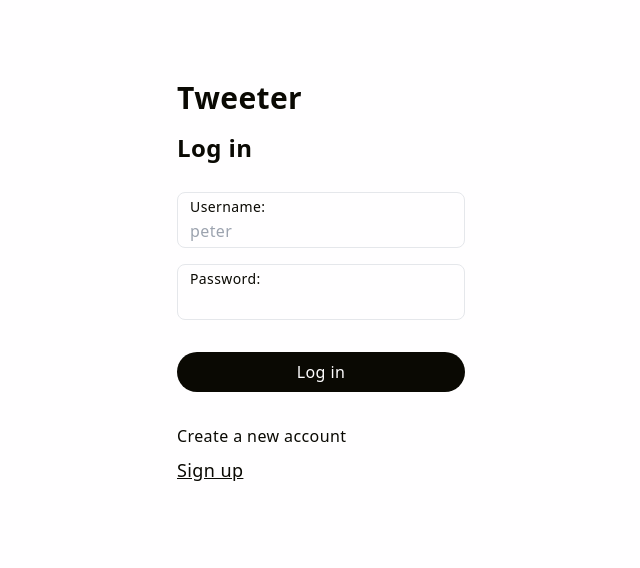
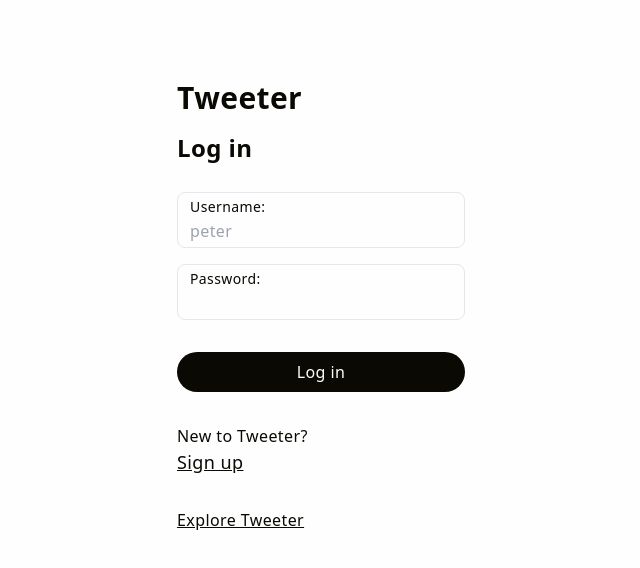
Before and after one commit to peter-abah/tweetar, a React (Create React App) app: page /tweeter/login in a window 1280 px wide. Shown: the top 568 px of the page, without its empty margins (319-959 px from the left). Built offline with nearby package versions, Linux system fonts and the light colour scheme.

Commit message:
Add links to home from login and register page

```diff
--- a/src/routes/SignIn.tsx
+++ b/src/routes/SignIn.tsx
@@ -46,7 +46,11 @@ const SignIn = () => {
         <Loader />
       ) : (
         <div className="w-11/12 max-w-xs my-12 mx-auto py-8 px-4 rounded-2xl">
-          <h1 className="text-3xl pb-4 font-bold">Tweeter</h1>
+          <h1 className="text-3xl pb-4 font-bold">
+            <Link className="hover:underline" to="/">
+              Tweeter
+            </Link>
+          </h1>
           <Form>
             <h2 className="text-2xl font-bold pb-3">Log in</h2>
 
@@ -73,12 +77,20 @@ const SignIn = () => {
             >
               Log in
             </button>
+
             <div className="mt-8 max-w-xs mx-auto">
-              <p className="mb-2">Create a new account</p>
-              <Link className="text-lg underline" to="/register">
+              <p>New to Tweeter?</p>
+              <Link
+                className="text-lg underline hover:no-underline"
+                to="/register"
+              >
                 Sign up
               </Link>
             </div>
+
+            <Link className="block mt-8 underline hover:no-underline" to="/">
+              Explore Tweeter
+            </Link>
           </Form>
         </div>
       )}
--- a/src/routes/SignUp.tsx
+++ b/src/routes/SignUp.tsx
@@ -64,7 +64,11 @@ const SignUp = () => {
         <Loader />
       ) : (
         <div className="theme-light max-w-screen-sm w-11/12 my-12 mx-auto py-8 px-4 rounded-2xl">
-          <h1 className="text-3xl pb-4 font-bold">Tweeter</h1>
+          <h1 className="text-3xl pb-4 font-bold">
+            <Link className="hover:underline" to="/">
+              Tweeter
+            </Link>
+          </h1>
           <Form>
             <h2 className="text-2xl font-bold pb-3">Create your account</h2>
 
@@ -129,8 +133,12 @@ const SignUp = () => {
 
             <div className="mt-8 max-w-xs mx-auto">
               <p className="mb-2">Already have an account?</p>
-              <Link className="text-lg underline" to="/login">
+              <Link className="text-lg underline hover:no-underline" to="/login">
                 Log in
+              </Link>
+
+              <Link className="block mt-8 underline hover:no-underline" to="/">
+                Explore Tweeter
               </Link>
             </div>
           </Form>
```
